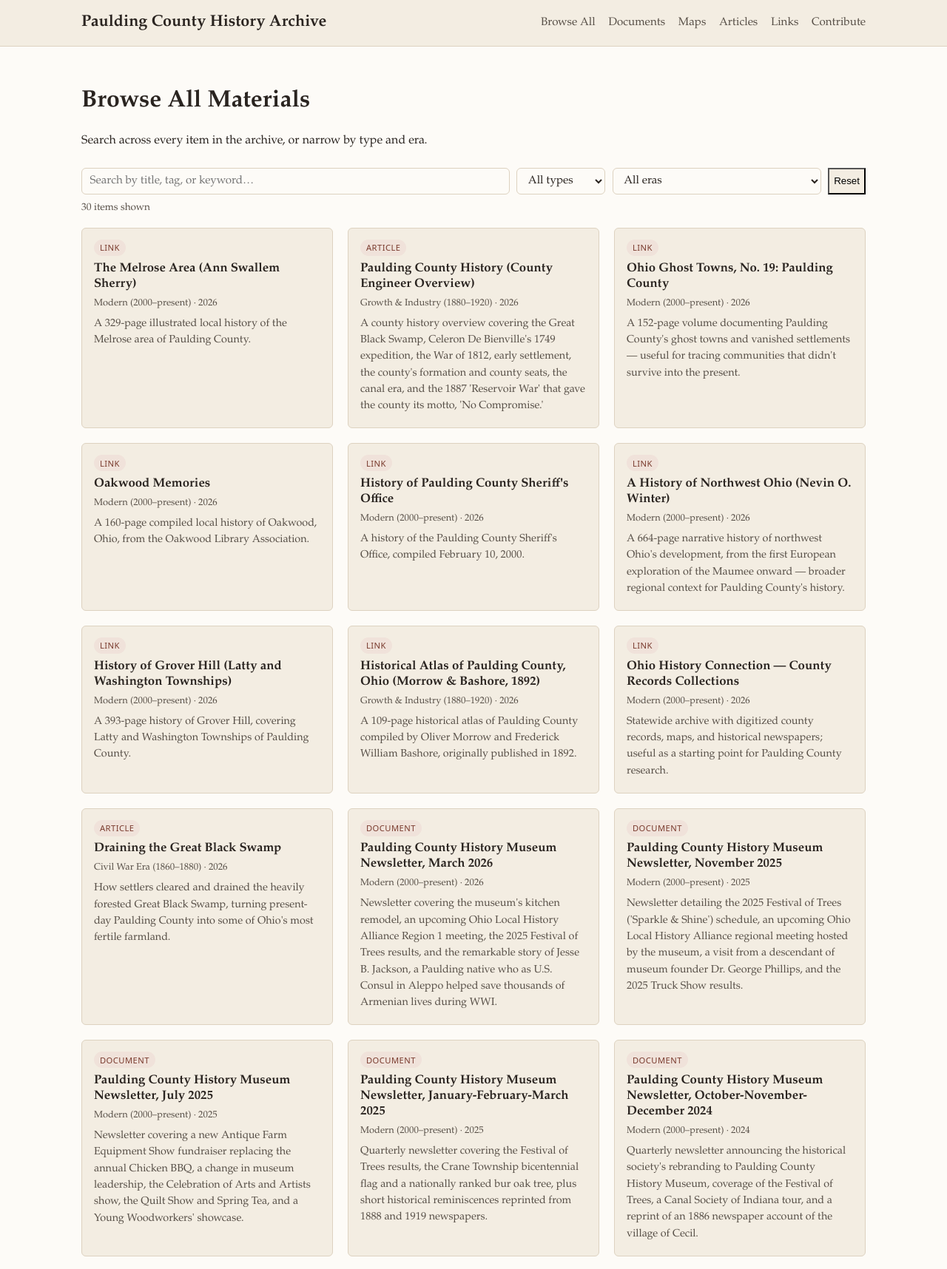
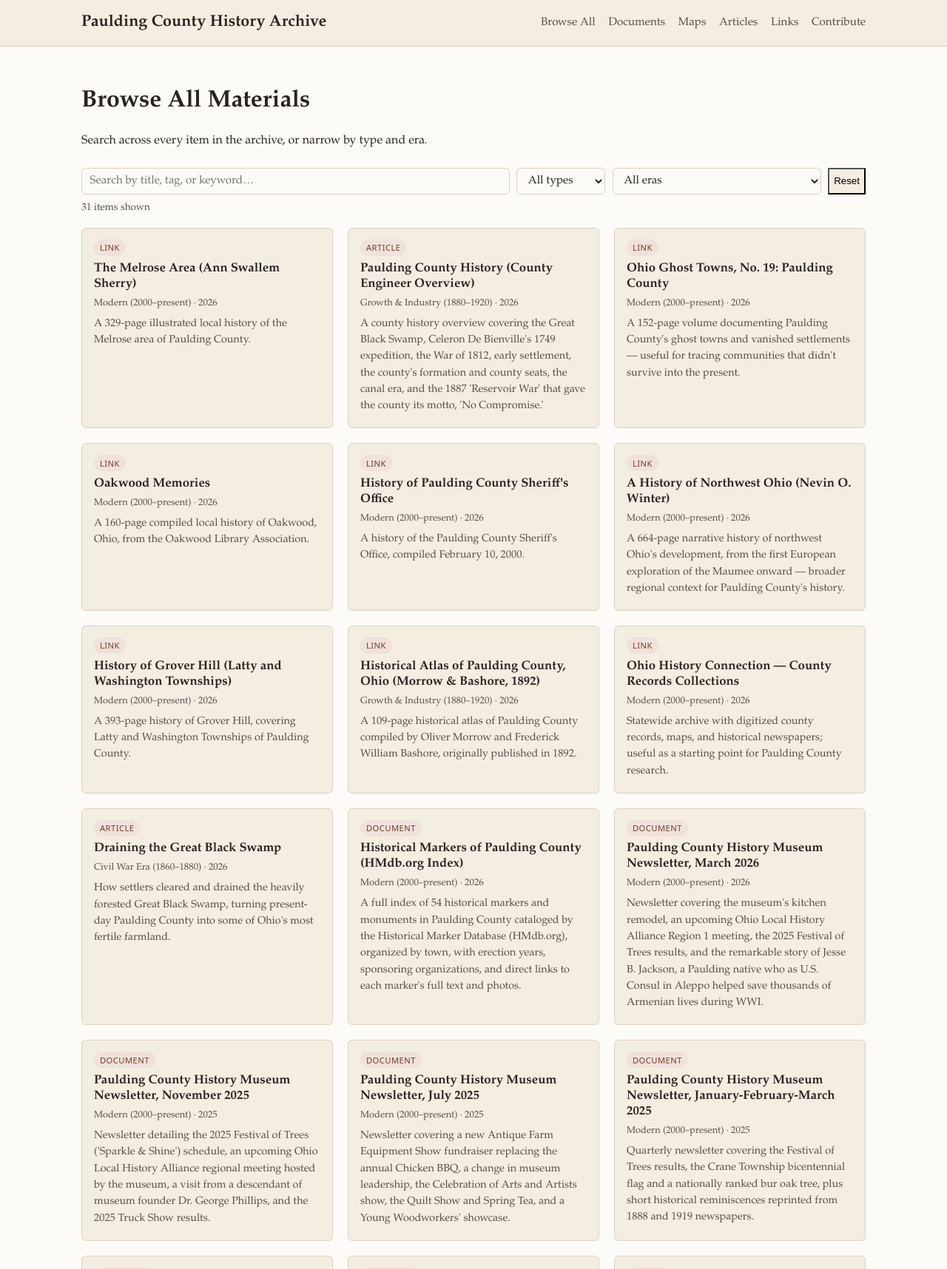
Before and after one commit to jofer215/Paulding, a Jekyll site: the page built from browse.html, in a window 1280 px wide, cut to the strip 0-1716 px from the top of the page. Shown: the whole strip at 74% size. Built offline with Jekyll 4.4.1, drawn with Linux system fonts in a browser that asks for light colours; part of the change alters nothing that is shown.

Commit message:
Add historical markers gazetteer and table styling
Indexes all 54 Paulding County entries from the Historical Marker
Database (HMdb.org), organized by town with erection years, sponsors,
and links to full marker text/photos. Flags three markers reported
missing. Adds responsive table CSS to support this and future
tabular entries.

Co-Authored-By: Claude Sonnet 5 <noreply@anthropic.com>
Claude-Session: https://claude.ai/code/session_01HFiX5DwBj15tjgeMJKLPqW

```diff
--- /dev/null
+++ b/_items/historical-markers-index.md
@@ -0,0 +1,165 @@
+---
+title: "Historical Markers of Paulding County (HMdb.org Index)"
+type: document
+era: 2000-present
+date: 2026-07-13
+description: "A full index of 54 historical markers and monuments in Paulding County cataloged by the Historical Marker Database (HMdb.org), organized by town, with erection years, sponsoring organizations, and direct links to each marker's full text and photos."
+source: "The Historical Marker Database (HMdb.org), compiled July 13, 2026"
+rights: "Marker text and photographs at HMdb.org are subject to that site's own copyright and usage terms (see hmdb.org/copyright.asp). This index of marker titles, locations, and metadata is reproduced here for research and reference purposes."
+tags: [historical markers, hmdb, gazetteer, fort brown, reservoir war, new rochester, charloe, antwerp, veterans memorials, carnegie library, junction]
+---
+
+An index of 54 historical markers and monuments across Paulding County,
+compiled from the Historical Marker Database (HMdb.org). Each entry links
+to that marker's full HMdb.org page for complete text, photographs, and
+directions.
+
+**Three markers are reported missing:** the 1930 "Charloe" and "Fort
+Brown" markers on the Ohio Revolutionary Memorial Trail, and the 2020
+"Reservoir War" marker near Antwerp. Their listings are kept here as a
+record of what once stood, and in case anyone can confirm their current
+status or location.
+
+## Paulding
+
+<div class="table-wrap" markdown="1">
+
+| Marker | Year | Erected By | HMdb Link |
+|---|---|---|---|
+| Paulding County (No. 1-63) | 2000 | Ohio Bicentennial Commission, the Longaberger Company, Paulding County Board of Commissioners, and the Ohio Historical Society | [m=69009](https://www.hmdb.org/m.asp?m=69009) |
+| Paulding County Veterans Memorial | — | — | [m=69011](https://www.hmdb.org/m.asp?m=69011) |
+| Paulding County Carnegie Library (No. 2-63) | 2003 | Ohio Bicentennial Commission, the Longaberger Company, Paulding County Carnegie Library, and the Ohio Historical Society | [m=69012](https://www.hmdb.org/m.asp?m=69012) |
+| Herb Monroe and His Wife Millie | — | Fessel Jewelers | [m=223717](https://www.hmdb.org/m.asp?m=223717) |
+| The Last Existing Well | — | — | [m=223718](https://www.hmdb.org/m.asp?m=223718) |
+| Paulding | — | Ohio Historical Markers Committee | [m=276121](https://www.hmdb.org/m.asp?m=276121) |
+
+</div>
+
+## Antwerp
+
+<div class="table-wrap" markdown="1">
+
+| Marker | Year | Erected By | HMdb Link |
+|---|---|---|---|
+| Antwerp and Carryall Township (No. 3-63) | 2003 | Rock-a-Thon Gals to Honor All U.S.A. Military Veterans, Antwerp Gold Star VFW Post 5087 and Auxiliary, and the Ohio Historical Society | [m=68957](https://www.hmdb.org/m.asp?m=68957) |
+| V.F.W. Post 5087 Veterans Memorial Flagpost | — | Weatherhead Co. Antwerp Division | [m=167435](https://www.hmdb.org/m.asp?m=167435) |
+| Antwerp Veterans Memorial | 1918 | — | [m=167909](https://www.hmdb.org/m.asp?m=167909) |
+| Antwerp's War of 1812 - Civil War Veterans Memorial | — | — | [m=167921](https://www.hmdb.org/m.asp?m=167921) |
+| Antwerp's Persian Gulf - Iraq - Afghanistan Veterans Memorial | — | — | [m=167965](https://www.hmdb.org/m.asp?m=167965) |
+| Antwerp's Vietnam Era - Lebanon - Grenada - Panama Veterans Memorial | — | — | [m=168083](https://www.hmdb.org/m.asp?m=168083) |
+| Antwerp's Civil War - Spanish American War Veterans Memorial | — | — | [m=168109](https://www.hmdb.org/m.asp?m=168109) |
+| Antwerp's Vietnam Era Veterans Memorial | — | — | [m=168759](https://www.hmdb.org/m.asp?m=168759) |
+| Antwerp's World War I Era Veterans Memorial | — | — | [m=168876](https://www.hmdb.org/m.asp?m=168876) |
+| Antwerp's Korean War Era - Vietnam Era Veterans Memorial | — | — | [m=168994](https://www.hmdb.org/m.asp?m=168994) |
+| Antwerp's World War I Era - World War II Era Veterans Memorial | — | — | [m=168996](https://www.hmdb.org/m.asp?m=168996) |
+| Antwerp's World War II Era - Korean War Era Veterans Memorial | — | — | [m=169106](https://www.hmdb.org/m.asp?m=169106) |
+| Antwerp's World War II Era Veterans Memorial | — | — | [m=169114](https://www.hmdb.org/m.asp?m=169114) |
+| Antwerp | — | Ohio Historical Society, Ohio Department of Highways | [m=198648](https://www.hmdb.org/m.asp?m=198648) |
+| Antwerp's Civil War Veterans Memorial | — | — | [m=208790](https://www.hmdb.org/m.asp?m=208790) |
+| All Gave Some ★ Some Gave All | 2010 | Homiers Monumental | [m=208955](https://www.hmdb.org/m.asp?m=208955) |
+| The Reservoir War (No. 5-63) — *reported missing* | 2020 | Cooper Farms, Inc., John Paulding Historical Society, Antwerp Community Development Committee, the Ohio History Connection | [m=225394](https://www.hmdb.org/m.asp?m=225394) |
+| Veterans Memorial | — | V.F.W. Post 5087 | [m=267226](https://www.hmdb.org/m.asp?m=267226) |
+
+</div>
+
+## Charloe, New Rochester & Cecil area
+
+<div class="table-wrap" markdown="1">
+
+| Marker | Year | Erected By | HMdb Link |
+|---|---|---|---|
+| Charloe (Ohio Revolutionary Memorial Trail No. C) — *reported missing* | 1930 | Ohio Revolutionary Memorial Commission | [m=136582](https://www.hmdb.org/m.asp?m=136582) |
+| Fort Brown (Ohio Revolutionary Memorial Trail No. C) — *reported missing* | 1930 | Ohio Revolutionary Memorial Commission | [m=136590](https://www.hmdb.org/m.asp?m=136590) |
+| Charloe (Oquanoxa's Village, on the Auglaize River) | — | — | [m=161350](https://www.hmdb.org/m.asp?m=161350) |
+| Imaginary Likeness Of Chief Charloe Peter | — | — | [m=161351](https://www.hmdb.org/m.asp?m=161351) |
+| Charloe Community Park | — | R&B Fabrications | [m=161416](https://www.hmdb.org/m.asp?m=161416) |
+| Forder Bridge | 1996 | Mark R. Stockman, Paulding County Engineer | [m=174770](https://www.hmdb.org/m.asp?m=174770) |
+| New Rochester (1835-1935) | — | — | [m=182960](https://www.hmdb.org/m.asp?m=182960) |
+| New Rochester (First County Seat, No. 6-63) | 2025 | Crane Township Trustees, Paulding County Park District, Paulding County Chapter Ohio Genealogical Society, Ohio History Connection | [m=281979](https://www.hmdb.org/m.asp?m=281979) |
+| Voices of the Maumee: Native Life and Legacy in Crane Township | 2025 | Friends of Paulding County Parks | [m=282235](https://www.hmdb.org/m.asp?m=282235) |
+| Maumee River: Lifeblood Then and Now | 2025 | Friends of Paulding County Parks | [m=282236](https://www.hmdb.org/m.asp?m=282236) |
+| Oliver Crane (1791-1854) | 2025 | Friends of Paulding County Parks | [m=282238](https://www.hmdb.org/m.asp?m=282238) |
+| Horatio Nelson Curtis (1802-1874) | 2025 | Friends of Paulding County Parks | [m=282240](https://www.hmdb.org/m.asp?m=282240) |
+| Look to the Skies - Bald Eagles at New Rochester Park | 2025 | Friends of Paulding County Parks | [m=282242](https://www.hmdb.org/m.asp?m=282242) |
+| About New Rochester Park | — | — | [m=282244](https://www.hmdb.org/m.asp?m=282244) |
+
+</div>
+
+## Melrose
+
+<div class="table-wrap" markdown="1">
+
+| Marker | Year | Erected By | HMdb Link |
+|---|---|---|---|
+| Site of Fort Brown | 1953 | Monument Builders of Ohio, Inc. | [m=18954](https://www.hmdb.org/m.asp?m=18954) |
+| Fort Brown | 1953 | Paulding County Ohio Sesquicentennial Committee | [m=18989](https://www.hmdb.org/m.asp?m=18989) |
+| The Indians | 1953 | The Paulding County Ohio Sesquicentennial Committee | [m=19327](https://www.hmdb.org/m.asp?m=19327) |
+
+</div>
+
+## Junction
+
+<div class="table-wrap" markdown="1">
+
+| Marker | Year | Erected By | HMdb Link |
+|---|---|---|---|
+| Miami-Erie and Wabash-Erie Canals (No. 4-63) | 2008 | John Paulding Historical Society and The Ohio Historical Society | [m=27250](https://www.hmdb.org/m.asp?m=27250) |
+
+</div>
+
+## Grover Hill
+
+<div class="table-wrap" markdown="1">
+
+| Marker | Year | Erected By | HMdb Link |
+|---|---|---|---|
+| Grover Hill Town Hall Bell | 1961 | Grover and Dora Hipp | [m=159737](https://www.hmdb.org/m.asp?m=159737) |
+| Grover Hill Area Veterans Memorial | 1990 | — | [m=278333](https://www.hmdb.org/m.asp?m=278333) |
+| POW★MIA | — | — | [m=278334](https://www.hmdb.org/m.asp?m=278334) |
+| Little Auglaize River Watershed Project | 1998 | Maumee Watershed Conservancy District; Van Wert, Paulding, Putnam & Mercer Soil & Water Conservation Districts; City of Van Wert; USDA-NRCS | [m=278335](https://www.hmdb.org/m.asp?m=278335) |
+
+</div>
+
+## Payne
+
+<div class="table-wrap" markdown="1">
+
+| Marker | Year | Erected By | HMdb Link |
+|---|---|---|---|
+| Wiltsie Cemetery World War Memorial | — | — | [m=167437](https://www.hmdb.org/m.asp?m=167437) |
+| Nickel Plate Railroad Depot | — | Village of Payne, Payne Chamber of Commerce | [m=242680](https://www.hmdb.org/m.asp?m=242680) |
+| Nickel Plate Railroad Caboose | — | Village of Payne, Payne Chamber of Commerce | [m=242681](https://www.hmdb.org/m.asp?m=242681) |
+| Buckeye Park Veterans Memorial | — | — | [m=278361](https://www.hmdb.org/m.asp?m=278361) |
+| Veterans Memorial | — | — | [m=278364](https://www.hmdb.org/m.asp?m=278364) |
+
+</div>
+
+## Scott
+
+<div class="table-wrap" markdown="1">
+
+| Marker | Year | Erected By | HMdb Link |
+|---|---|---|---|
+| The Soldiers Creed | — | — | [m=191027](https://www.hmdb.org/m.asp?m=191027) |
+| Veterans Memorial | — | — | [m=191028](https://www.hmdb.org/m.asp?m=191028) |
+
+</div>
+
+## Arthur
+
+<div class="table-wrap" markdown="1">
+
+| Marker | Year | Erected By | HMdb Link |
+|---|---|---|---|
+| Joshua A. Ramsey Memorial | — | — | [m=167434](https://www.hmdb.org/m.asp?m=167434) |
+
+</div>
+
+Several of these markers point to subjects already documented elsewhere
+in this archive — Fort Brown and the Reservoir War appear in the county
+engineer's [history overview]({{ "/archive/paulding-county-history-engineer-overview/" | relative_url }}),
+and New Rochester and the canals appear throughout the
+[1882 Historical Hand-Atlas]({{ "/archive/historical-hand-atlas-1882-paulding-county-history/" | relative_url }})
+and [1892 Atlas canal excerpt]({{ "/archive/paulding-county-canals-1892-atlas/" | relative_url }}).
+Anyone able to visit and photograph these markers would be adding real
+primary-source value to those entries.
--- a/assets/css/style.css
+++ b/assets/css/style.css
@@ -236,6 +236,28 @@ main.wrap {
 }
 .button:hover { opacity: 0.9; }
 .item-body { margin-top: 1.5rem; }
+.item-body table {
+  border-collapse: collapse;
+  width: 100%;
+  font-size: 0.9rem;
+  margin: 1rem 0;
+}
+.item-body .table-wrap {
+  overflow-x: auto;
+  margin: 1rem 0;
+}
+.item-body .table-wrap table { margin: 0; }
+.item-body th,
+.item-body td {
+  border: 1px solid var(--line);
+  padding: 0.4rem 0.6rem;
+  text-align: left;
+  vertical-align: top;
+}
+.item-body th {
+  background: var(--paper-alt);
+  white-space: nowrap;
+}
 
 /* Responsive nav */
 @media (max-width: 720px) {
```
